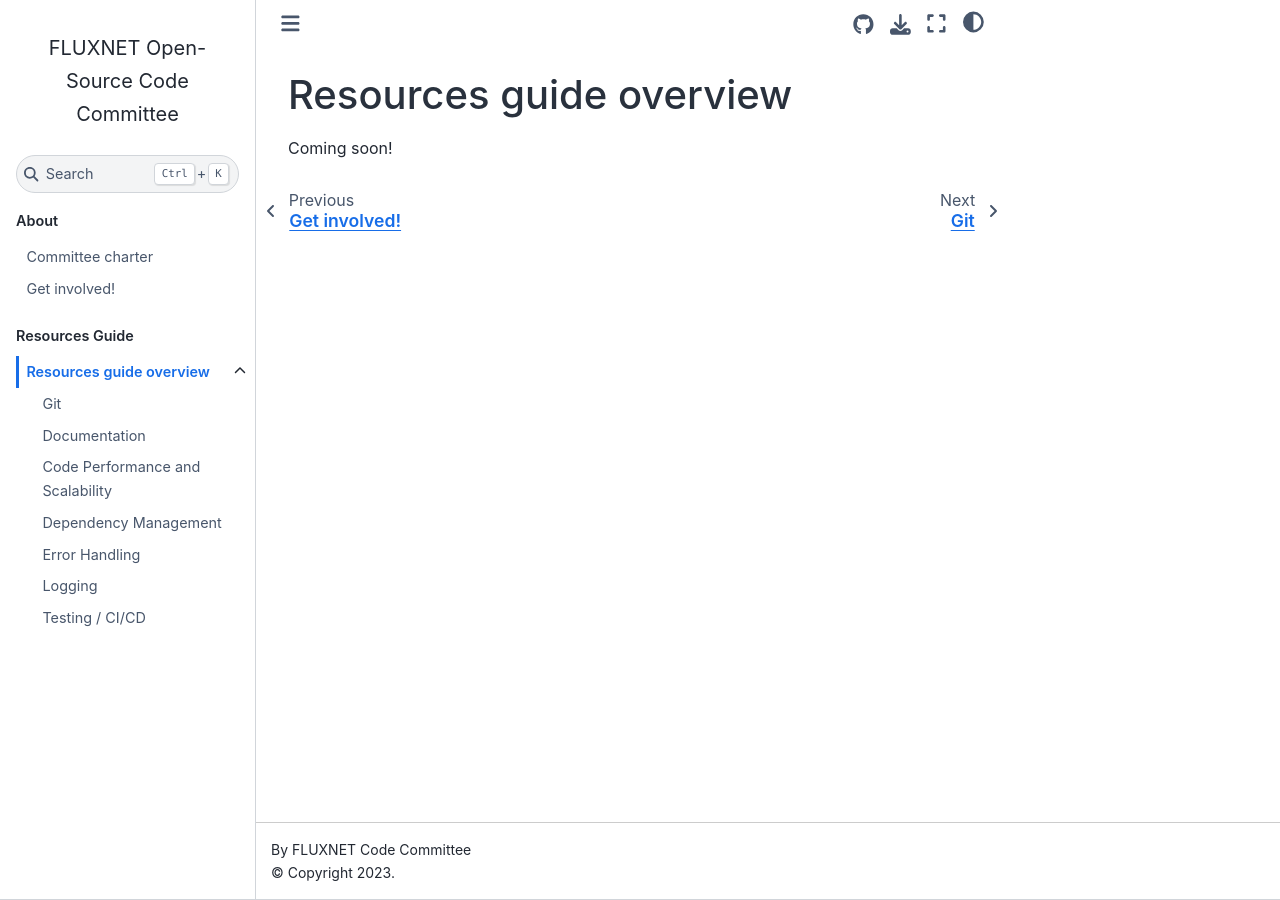
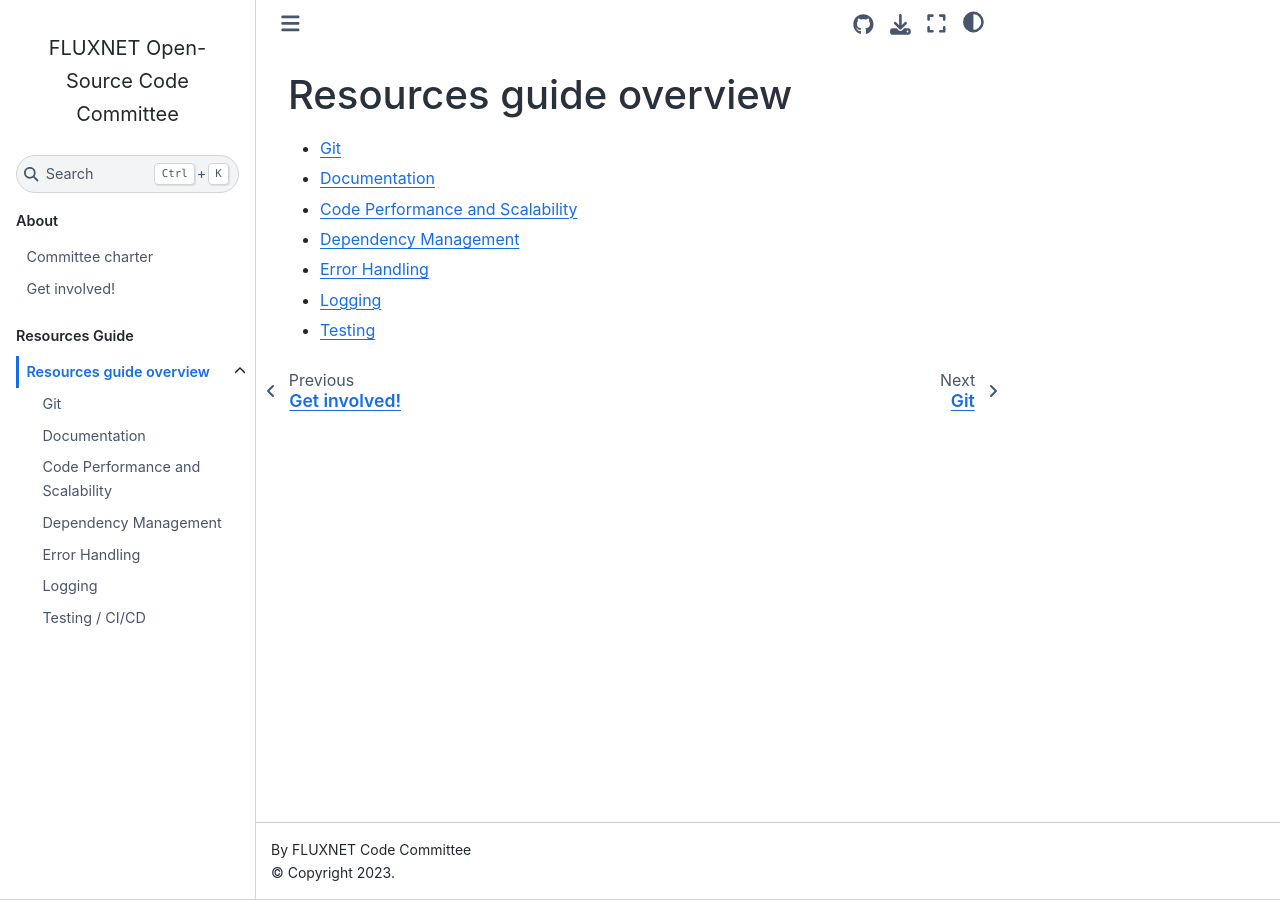
Before and after one commit to fluxnet-open-source/website, a Jupyter Book: the page built from resources-guide/index.md, in a window 1280 px wide. Built offline with Jupyter Book 1.0.4 settings and Sphinx 7.4.7 and the Sphinx Book theme 1.1.4, drawn with Linux system fonts in a browser that asks for light colours.

Commit message:
First index page with working links, no descriptions

```diff
--- a/resources-guide/index.md
+++ b/resources-guide/index.md
@@ -1,3 +1,10 @@
 # Resources guide overview
 
-Coming soon!
+
+* [Git](./git)
+* [Documentation](./documentation)
+* [Code Performance and Scalability](./code_performance_and_scalability)
+* [Dependency Management](./dependency_management)
+* [Error Handling](./error_handling)
+* [Logging](./logging)
+* [Testing](./testing)
```
Also changed, not shown: resources-guide/documentation.md (+1 -1 lines).
